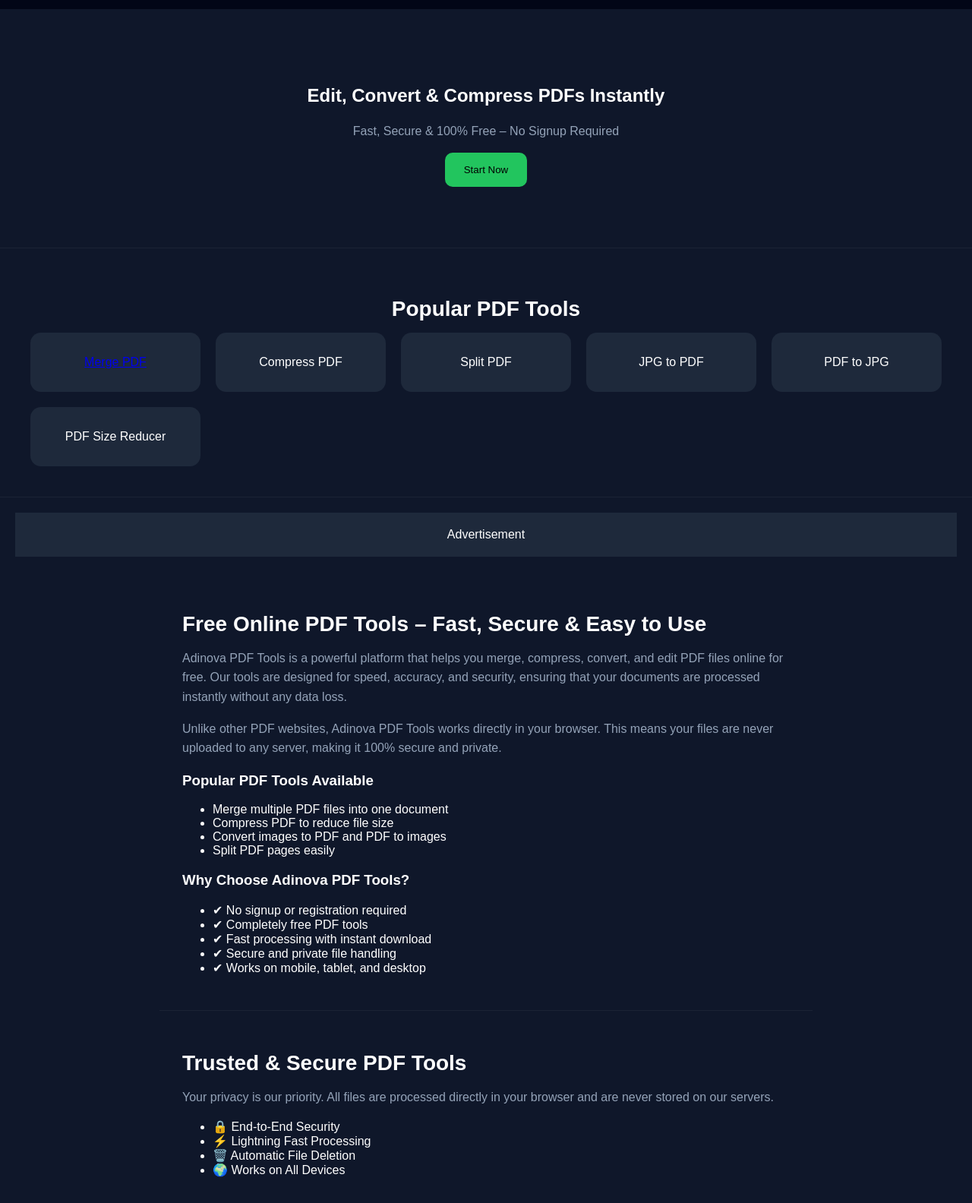
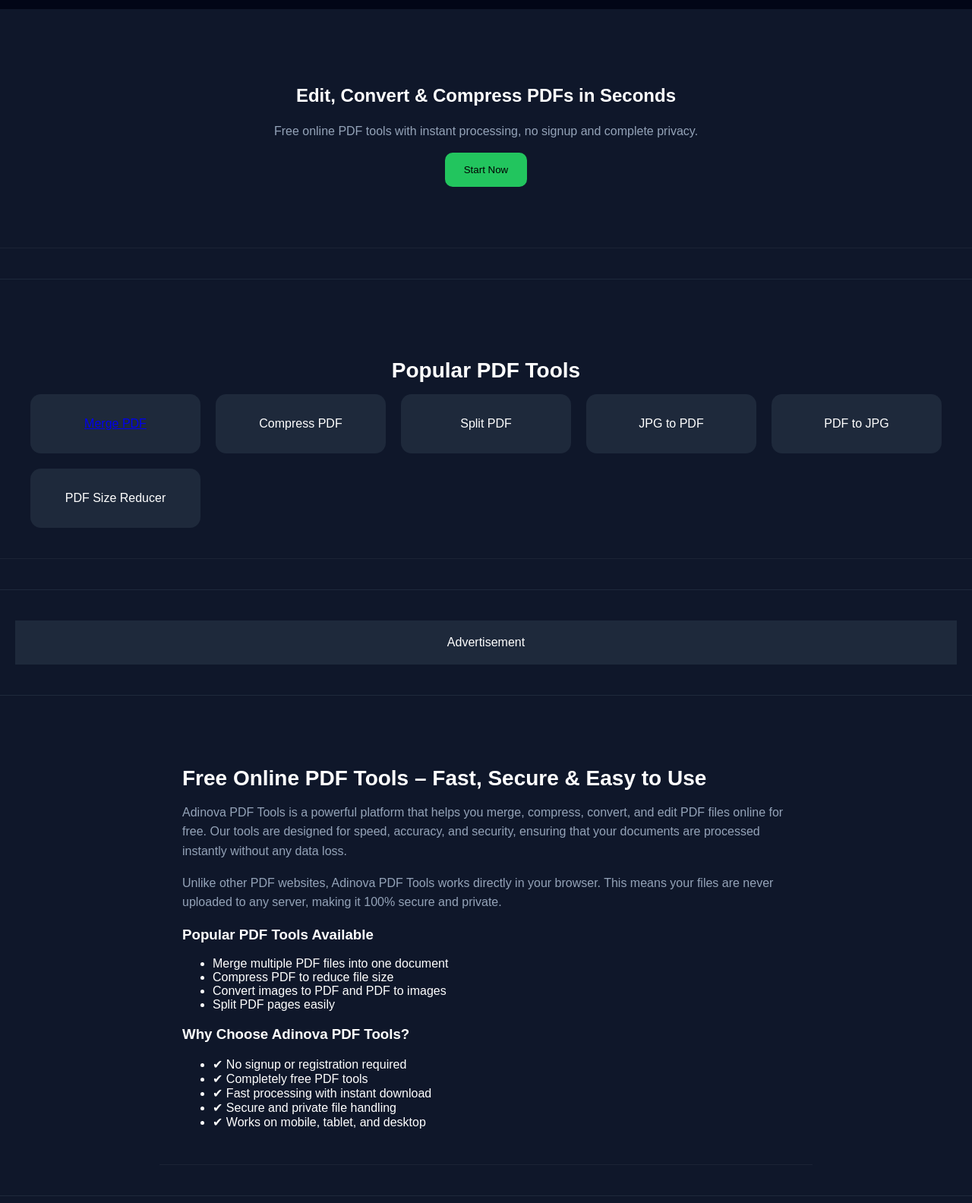
Before and after one commit to Adinova-Labs/adinova-pdf-tools, a plain HTML site: page index.html in a window 1280 px wide. Shown: the part 36-1620 px from the top of the page at 76% size. Drawn offline with Linux system fonts and the light colour scheme.

Commit message:
Update index.html

```diff
--- a/index.html
+++ b/index.html
@@ -28,12 +28,13 @@
 
 <!-- HERO -->
 <section class="hero">
-    <h1>Edit, Convert & Compress PDFs Instantly</h1>
-    <p>Fast, Secure & 100% Free – No Signup Required</p>
+    <h1>Edit, Convert & Compress PDFs in Seconds</h1>
+<p>Free online PDF tools with instant processing, no signup and complete privacy.</p>
     <a href="#tools"><button>Start Now</button></a>
 </section>
 
 <!-- TOOLS -->
+<hr style="border:0;height:1px;background:#1e293b;margin:40px 0;">
 <section id="tools" class="tools">
     <h2>Popular PDF Tools</h2>
 
@@ -48,9 +49,11 @@
 </section>
 
 <!-- ADS -->
+<hr style="border:0;height:1px;background:#1e293b;margin:40px 0;">
 <div class="ad">Advertisement</div>
 
 <!-- SEO CONTENT -->
+<hr style="border:0;height:1px;background:#1e293b;margin:40px 0;">
 <section class="seo">
 <h2>Free Online PDF Tools – Fast, Secure & Easy to Use</h2>
 
@@ -77,20 +80,22 @@
 </section>
 
 <!-- TRUST -->
+<hr style="border:0;height:1px;background:#1e293b;margin:40px 0;">
 <section class="trust">
 <h2>Trusted & Secure PDF Tools</h2>
 
 <p>Your privacy is our priority. All files are processed directly in your browser and are never stored on our servers.</p>
 
 <ul>
-<li>🔒 End-to-End Security</li>
-<li>⚡ Lightning Fast Processing</li>
-<li>🗑️ Automatic File Deletion</li>
-<li>🌍 Works on All Devices</li>
+<li>🔒 Secure Processing</li>
+<li>⚡ Fast Performance</li>
+<li>🗑️ Auto File Deletion</li>
+<li>📱 Mobile Friendly</li>
 </ul>
 </section>
 
 <!-- FAQ -->
+<hr style="border:0;height:1px;background:#1e293b;margin:40px 0;">
 <section class="faq">
 
 <h2>Frequently Asked Questions</h2>
@@ -111,7 +116,7 @@
 <p>You can merge, compress, convert, and edit PDF files using our platform.</p>
 
 </section>
-
+<hr style="border:0;height:1px;background:#1e293b;margin:40px 0;">
 <section class="content">
 <h2>All-in-One PDF Solution</h2>
 
@@ -119,16 +124,16 @@
 
 <p>Start using our free PDF tools today and experience seamless document processing without any hassle.</p>
 </section>
-
+<hr style="border:0;height:1px;background:#1e293b;margin:40px 0;">
 <!-- FOOTER -->
 <footer>
-    <p>© 2026 Adinova Labs</p>
+<p>© 2026 Adinova Labs</p>
 
-    <div class="links">
-        <a href="#">Privacy Policy</a>
-        <a href="#">Terms</a>
-        <a href="#">Contact</a>
-    </div>
+<div class="links">
+<a href="#">Privacy Policy</a>
+<a href="#">Terms & Conditions</a>
+<a href="#">Contact</a>
+</div>
 </footer>
 
 </body>
```
